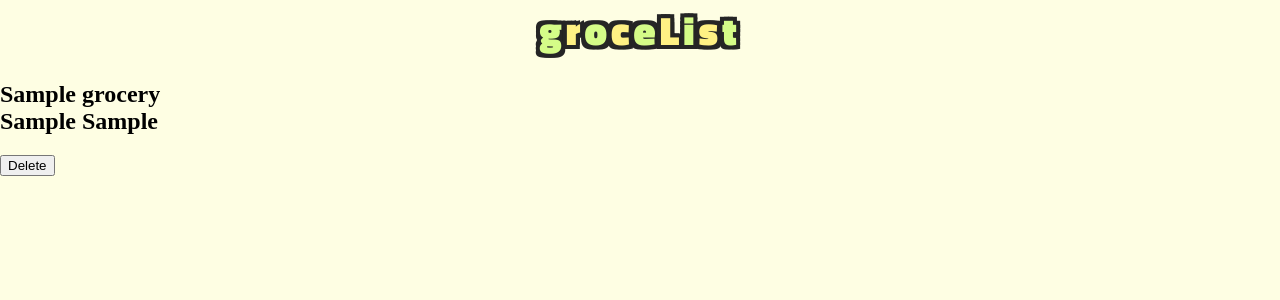
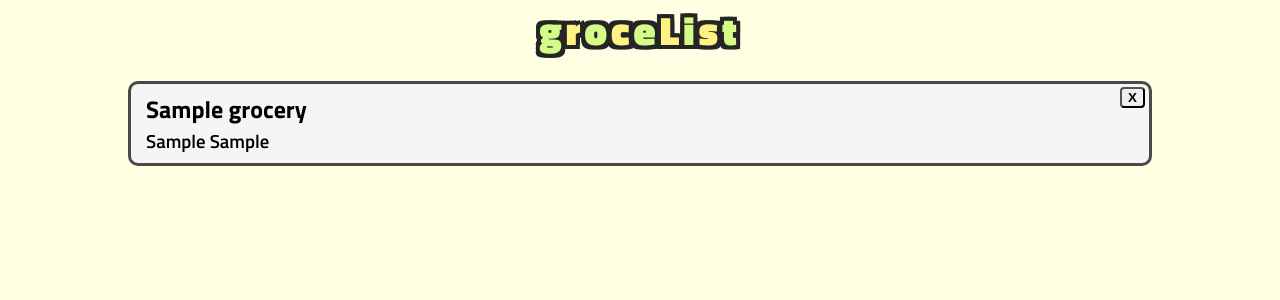
Before and after one commit to Tuckerchaisit/groceList, a Flask app: page / in a window 1280 px wide. Shown: the part 50-350 px from the top of the page. Run offline with Flask 2, Linux system fonts and the light colour scheme; a user stored in the database is signed in; tables that the repository leaves empty hold one stand-in row (values such as "Sample post").

Commit message:
finish card design

```diff
--- a/myapp/static/css/base.css
+++ b/myapp/static/css/base.css
@@ -188,7 +188,6 @@ input#name{
   display: flex;
   flex-direction: column;
   font-family: 'Titillium Web', sans-serif;
-  /* align-items: center; */
   border:#494949 solid 4px;
   padding: 0 0 10px 0;
   border-radius: 12px;
@@ -216,3 +215,46 @@ input#name{
   margin-left: 20px;
   font-size: 1.3rem;
 }
+
+.grocery-ctn{
+  font-family: 'Titillium Web', sans-serif;
+  display: flex;
+  flex-direction: row;
+  width:80%;
+  background-color: whitesmoke;
+  margin: 20px auto;
+  border:#494949 3px solid;
+  border-radius: 10px;
+  /* align-items: center; */
+}
+
+.card-info{
+  margin:0;
+  margin-left: 15px;
+}
+
+.x-btn{
+  margin: 0 2px auto auto;
+}
+
+input.x-btn{
+  border-radius: 4px;
+  font-weight: 900;
+  cursor: pointer;
+}
+input.x-btn:hover{
+  color:white;
+  background-color: #EE6055;
+}
+
+.name-info{
+  margin:0;
+  padding-top: 7px;
+  font-weight: 700;
+}
+
+.qty-info{
+  margin:0;
+  padding-bottom: 8px;
+  font-weight: 600;
+}
--- a/myapp/templates/index.html
+++ b/myapp/templates/index.html
@@ -5,19 +5,37 @@
 
 {% for list in grocery_lists.items %}
 {% if list.author == current_user %}
+<a class=""
+        href="{{url_for('grocery_lists.grocery', grocery_id=list.id, grocery_lists=grocery_lists)}}">
 <div class="grocery-ctn">
-<h2>
-    <a class=""
-        href="{{url_for('grocery_lists.grocery', grocery_id=list.id, grocery_lists=grocery_lists)}}">{{list.name}}
-        <br>
+<div class="card-info">
+    <h2 class="name-info">{{list.name}}</h2>
+
+    <h3 class="qty-info">
         {{list.quantity}}
         {{list.unit}}
-    </a>
-</h2>
-<form action="{{ url_for('grocery_lists.delete_list', grocery_id=list.id) }}" method="POST">
-    <input class="" type="submit" value="Delete">
+    </h3>
+</div>
+<form action="{{ url_for('grocery_lists.delete_list', grocery_id=list.id) }}" method="POST" class="x-btn">
+    <input class="x-btn" type="submit" value="X">
 </form>
 </div>
+</a>
 {% endif %}
 {% endfor %}
+ <!-- <nav aria-label="Page Navigation example">
+        <ul class="pagination justify-content-center">
+            {% for page_num in grocery_lists.iter_pages(left_edge=1, right_edge=1, left_current=1, right_current=2) %}
+                {% if grocery_lists.page == page_num %}
+                <li class="page-item disabled">
+                    <a class="page-link" href="{{url_for('core.index', page=page_num)}}">{{ page_num }}</a>
+                </li>
+                {% else %}
+                <li class="page-item">
+                    <a class="page-link" href="{{url_for('core.index', page=page_num)}}">{{ page_num }}</a>
+                </li>
+                {% endif %}
+            {% endfor %}
+        </ul>
+    </nav> -->
 {% endblock %}
```
